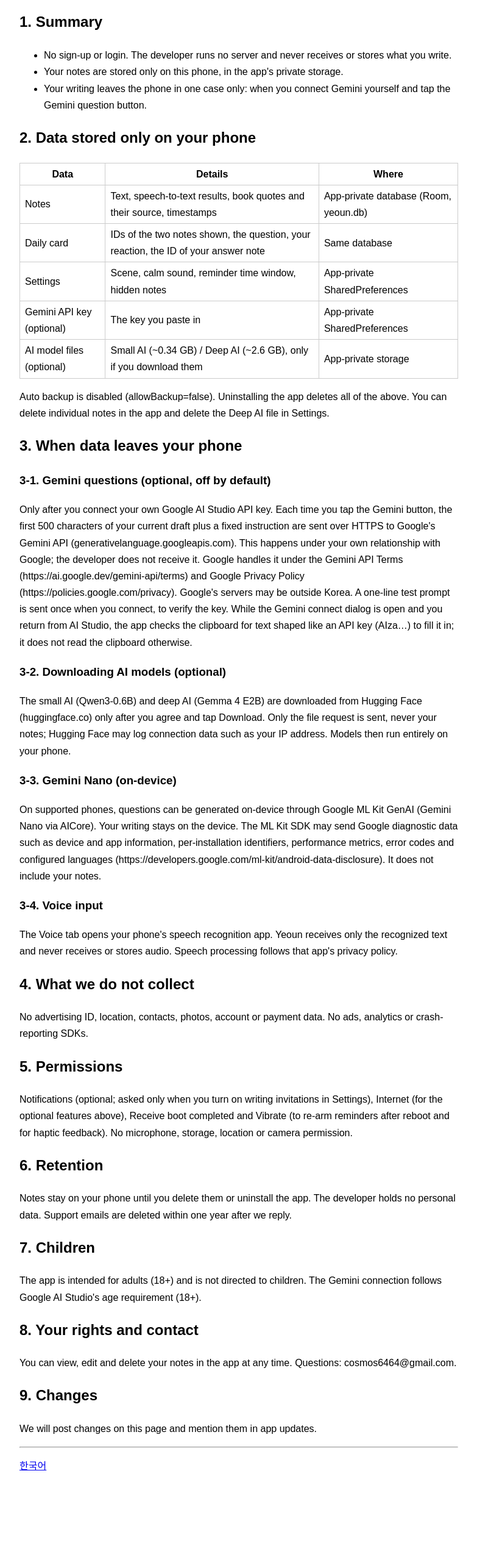
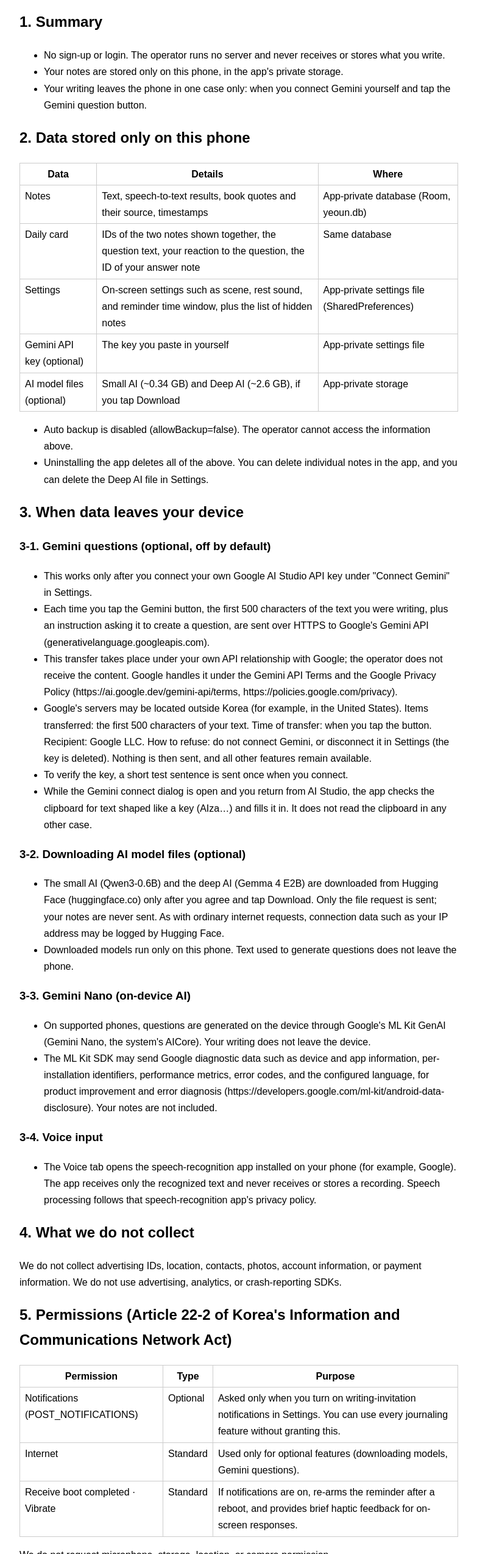
Before and after one commit to heeza/yeoun-privacy, a plain HTML site: page privacy-en.html in a window 1280 px wide. Shown: the part 252-2800 px from the top of the page at 61% size, without its empty margins (248-1031 px from the left). Before the commit the page ends 2702 px from the top, so only its background shows below. Drawn offline with Linux system fonts and the light colour scheme.

Commit message:
처리방침: 영어판 보완, 일본어판 추가, 언어 링크

```diff
--- a/privacy-en.html
+++ b/privacy-en.html
@@ -1,41 +1,73 @@
-<!doctype html><html lang="en"><head><meta charset="utf-8"><meta name="viewport" content="width=device-width,initial-scale=1"><title>Yeoun Privacy Policy</title><style>body{font-family:sans-serif;max-width:720px;margin:2rem auto;padding:0 1rem;line-height:1.7}table{border-collapse:collapse}td,th{border:1px solid #ccc;padding:4px 8px}</style></head><body><h1>Yeoun Privacy Policy</h1>
+<!doctype html><html lang="en"><head><meta charset="utf-8"><meta name="viewport" content="width=device-width,initial-scale=1"><title>Yeoun Privacy Policy</title><style>body{font-family:sans-serif;max-width:720px;margin:2rem auto;padding:0 1rem;line-height:1.7}table{border-collapse:collapse}td,th{border:1px solid #ccc;padding:4px 8px;vertical-align:top}</style></head><body><h1>Yeoun Privacy Policy</h1>
 <p>Effective: November 20, 2026 (draft written 2026-11-11)</p>
 <p>Operator: Yeoun developer (hyuns) · Contact: cosmos6464@gmail.com</p>
 <p>Yeoun (&quot;the app&quot;) is a personal journaling app that brings your past thoughts back to you. This policy states exactly what the app keeps, where, and when anything leaves your phone.</p>
 <h2>1. Summary</h2>
 <ul>
-<li>No sign-up or login. The developer runs no server and never receives or stores what you write.</li>
+<li>No sign-up or login. The operator runs no server and never receives or stores what you write.</li>
 <li>Your notes are stored only on this phone, in the app&#x27;s private storage.</li>
 <li>Your writing leaves the phone in one case only: when you connect Gemini yourself and tap the Gemini question button.</li>
 </ul>
-<h2>2. Data stored only on your phone</h2>
+<h2>2. Data stored only on this phone</h2>
 <table>
 <tr><th>Data</th><th>Details</th><th>Where</th></tr>
 <tr><td>Notes</td><td>Text, speech-to-text results, book quotes and their source, timestamps</td><td>App-private database (Room, yeoun.db)</td></tr>
-<tr><td>Daily card</td><td>IDs of the two notes shown, the question, your reaction, the ID of your answer note</td><td>Same database</td></tr>
-<tr><td>Settings</td><td>Scene, calm sound, reminder time window, hidden notes</td><td>App-private SharedPreferences</td></tr>
-<tr><td>Gemini API key (optional)</td><td>The key you paste in</td><td>App-private SharedPreferences</td></tr>
-<tr><td>AI model files (optional)</td><td>Small AI (~0.34 GB) / Deep AI (~2.6 GB), only if you download them</td><td>App-private storage</td></tr>
+<tr><td>Daily card</td><td>IDs of the two notes shown together, the question text, your reaction to the question, the ID of your answer note</td><td>Same database</td></tr>
+<tr><td>Settings</td><td>On-screen settings such as scene, rest sound, and reminder time window, plus the list of hidden notes</td><td>App-private settings file (SharedPreferences)</td></tr>
+<tr><td>Gemini API key (optional)</td><td>The key you paste in yourself</td><td>App-private settings file</td></tr>
+<tr><td>AI model files (optional)</td><td>Small AI (~0.34 GB) and Deep AI (~2.6 GB), if you tap Download</td><td>App-private storage</td></tr>
 </table>
-<p>Auto backup is disabled (allowBackup=false). Uninstalling the app deletes all of the above. You can delete individual notes in the app and delete the Deep AI file in Settings.</p>
-<h2>3. When data leaves your phone</h2>
+<ul>
+<li>Auto backup is disabled (allowBackup=false). The operator cannot access the information above.</li>
+<li>Uninstalling the app deletes all of the above. You can delete individual notes in the app, and you can delete the Deep AI file in Settings.</li>
+</ul>
+<h2>3. When data leaves your device</h2>
 <h3>3-1. Gemini questions (optional, off by default)</h3>
-<p>Only after you connect your own Google AI Studio API key. Each time you tap the Gemini button, the first 500 characters of your current draft plus a fixed instruction are sent over HTTPS to Google&#x27;s Gemini API (generativelanguage.googleapis.com). This happens under your own relationship with Google; the developer does not receive it. Google handles it under the Gemini API Terms (https://ai.google.dev/gemini-api/terms) and Google Privacy Policy (https://policies.google.com/privacy). Google&#x27;s servers may be outside Korea. A one-line test prompt is sent once when you connect, to verify the key. While the Gemini connect dialog is open and you return from AI Studio, the app checks the clipboard for text shaped like an API key (AIza…) to fill it in; it does not read the clipboard otherwise.</p>
-<h3>3-2. Downloading AI models (optional)</h3>
-<p>The small AI (Qwen3-0.6B) and deep AI (Gemma 4 E2B) are downloaded from Hugging Face (huggingface.co) only after you agree and tap Download. Only the file request is sent, never your notes; Hugging Face may log connection data such as your IP address. Models then run entirely on your phone.</p>
-<h3>3-3. Gemini Nano (on-device)</h3>
-<p>On supported phones, questions can be generated on-device through Google ML Kit GenAI (Gemini Nano via AICore). Your writing stays on the device. The ML Kit SDK may send Google diagnostic data such as device and app information, per-installation identifiers, performance metrics, error codes and configured languages (https://developers.google.com/ml-kit/android-data-disclosure). It does not include your notes.</p>
+<ul>
+<li>This works only after you connect your own Google AI Studio API key under &quot;Connect Gemini&quot; in Settings.</li>
+<li>Each time you tap the Gemini button, the first 500 characters of the text you were writing, plus an instruction asking it to create a question, are sent over HTTPS to Google&#x27;s Gemini API (generativelanguage.googleapis.com).</li>
+<li>This transfer takes place under your own API relationship with Google; the operator does not receive the content. Google handles it under the Gemini API Terms and the Google Privacy Policy (https://ai.google.dev/gemini-api/terms, https://policies.google.com/privacy).</li>
+<li>Google&#x27;s servers may be located outside Korea (for example, in the United States). Items transferred: the first 500 characters of your text. Time of transfer: when you tap the button. Recipient: Google LLC. How to refuse: do not connect Gemini, or disconnect it in Settings (the key is deleted). Nothing is then sent, and all other features remain available.</li>
+<li>To verify the key, a short test sentence is sent once when you connect.</li>
+<li>While the Gemini connect dialog is open and you return from AI Studio, the app checks the clipboard for text shaped like a key (AIza…) and fills it in. It does not read the clipboard in any other case.</li>
+</ul>
+<h3>3-2. Downloading AI model files (optional)</h3>
+<ul>
+<li>The small AI (Qwen3-0.6B) and the deep AI (Gemma 4 E2B) are downloaded from Hugging Face (huggingface.co) only after you agree and tap Download. Only the file request is sent; your notes are never sent. As with ordinary internet requests, connection data such as your IP address may be logged by Hugging Face.</li>
+<li>Downloaded models run only on this phone. Text used to generate questions does not leave the phone.</li>
+</ul>
+<h3>3-3. Gemini Nano (on-device AI)</h3>
+<ul>
+<li>On supported phones, questions are generated on the device through Google&#x27;s ML Kit GenAI (Gemini Nano, the system&#x27;s AICore). Your writing does not leave the device.</li>
+<li>The ML Kit SDK may send Google diagnostic data such as device and app information, per-installation identifiers, performance metrics, error codes, and the configured language, for product improvement and error diagnosis (https://developers.google.com/ml-kit/android-data-disclosure). Your notes are not included.</li>
+</ul>
 <h3>3-4. Voice input</h3>
-<p>The Voice tab opens your phone&#x27;s speech recognition app. Yeoun receives only the recognized text and never receives or stores audio. Speech processing follows that app&#x27;s privacy policy.</p>
+<ul>
+<li>The Voice tab opens the speech-recognition app installed on your phone (for example, Google). The app receives only the recognized text and never receives or stores a recording. Speech processing follows that speech-recognition app&#x27;s privacy policy.</li>
+</ul>
 <h2>4. What we do not collect</h2>
-<p>No advertising ID, location, contacts, photos, account or payment data. No ads, analytics or crash-reporting SDKs.</p>
-<h2>5. Permissions</h2>
-<p>Notifications (optional; asked only when you turn on writing invitations in Settings), Internet (for the optional features above), Receive boot completed and Vibrate (to re-arm reminders after reboot and for haptic feedback). No microphone, storage, location or camera permission.</p>
-<h2>6. Retention</h2>
-<p>Notes stay on your phone until you delete them or uninstall the app. The developer holds no personal data. Support emails are deleted within one year after we reply.</p>
-<h2>7. Children</h2>
-<p>The app is intended for adults (18+) and is not directed to children. The Gemini connection follows Google AI Studio&#x27;s age requirement (18+).</p>
-<h2>8. Your rights and contact</h2>
-<p>You can view, edit and delete your notes in the app at any time. Questions: cosmos6464@gmail.com.</p>
-<h2>9. Changes</h2>
-<p>We will post changes on this page and mention them in app updates.</p><hr><p><a href="index.html">한국어</a></p></body></html>
+<p>We do not collect advertising IDs, location, contacts, photos, account information, or payment information. We do not use advertising, analytics, or crash-reporting SDKs.</p>
+<h2>5. Permissions (Article 22-2 of Korea&#x27;s Information and Communications Network Act)</h2>
+<table>
+<tr><th>Permission</th><th>Type</th><th>Purpose</th></tr>
+<tr><td>Notifications (POST_NOTIFICATIONS)</td><td>Optional</td><td>Asked only when you turn on writing-invitation notifications in Settings. You can use every journaling feature without granting this.</td></tr>
+<tr><td>Internet</td><td>Standard</td><td>Used only for optional features (downloading models, Gemini questions).</td></tr>
+<tr><td>Receive boot completed · Vibrate</td><td>Standard</td><td>If notifications are on, re-arms the reminder after a reboot, and provides brief haptic feedback for on-screen responses.</td></tr>
+</table>
+<p>We do not request microphone, storage, location, or camera permission.</p>
+<h2>6. Retention and deletion</h2>
+<p>Notes stay only on this phone until you delete them or uninstall the app. The operator holds no personal information, so there is no separate destruction procedure. Inquiry emails are deleted within one year after we reply.</p>
+<h2>7. Provision to third parties and outsourcing</h2>
+<p>The operator does not provide personal information to third parties or outsource its processing. The transfers in section 3 are features you chose yourself.</p>
+<h2>8. Children</h2>
+<p>The app is intended for people aged 18 and over, and is not directed at children (in particular, children under 14). The Gemini connection follows Google AI Studio&#x27;s terms of use (18+).</p>
+<h2>9. Your rights</h2>
+<p>You can view, edit, and delete your notes directly in the app. The operator does not have your notes, so there is no information to request from the operator. For questions, please contact us at the address below.</p>
+<h2>10. Security measures</h2>
+<p>Notes and settings are kept in Android app-private storage so other apps cannot read them. External transfers use HTTPS only. The Gemini key is sent in a request header, not in the request URL.</p>
+<h2>11. Privacy officer and contact</h2>
+<p>Yeoun developer (hyuns) · cosmos6464@gmail.com</p>
+<p>To report a privacy incident: Personal Information Infringement Report Center (privacy.kisa.or.kr; in Korea, dial 118 with no area code).</p>
+<h2>12. Changes</h2>
+<p>If this policy changes, we will announce it on this page and in app update notes. Previous versions will remain at the bottom of this page.</p>
+<hr><p><a href="index.html">한국어</a> · English · <a href="privacy-ja.html">日本語</a></p></body></html>
```
Also changed, not shown: index.html (+2 -2 lines), privacy-ja.html (added, +73 -0 lines).
